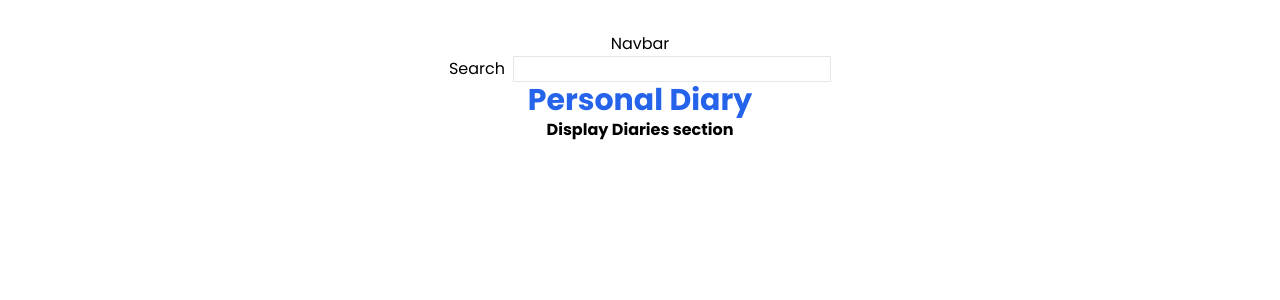
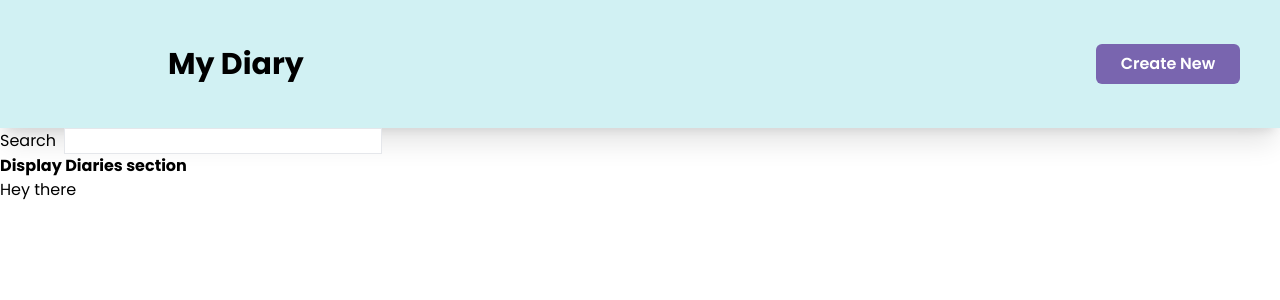
Before and after one commit to mohamedmoghazy/diary-project, a React (Vite) app: page / in a window 1280 px wide. Shown: the top 300 px of the page. Built offline with nearby package versions, Linux system fonts and the light colour scheme.

Commit message:
added navv bar

```diff
--- a/index.html
+++ b/index.html
@@ -1,5 +1,6 @@
 <!DOCTYPE html>
 <html lang="en">
+
 <head>
   <meta charset="UTF-8" />
   <link rel="icon" type="image/svg+xml" href="/vite.svg" />
@@ -9,11 +10,12 @@
     <link rel="preconnect" href="https://fonts.gstatic.com" crossorigin /> -->
   <link
     href="https://fonts.googleapis.com/css2?family=Poppins:ital,wght@0,100;0,200;0,300;0,400;0,500;0,600;0,700;0,800;0,900;1,100;1,200;1,300;1,400;1,500;1,600;1,700;1,800;1,900&display=swap"
-      rel="stylesheet"
-    />
+    rel="stylesheet" />
 </head>
+
 <body>
   <div id="root"></div>
   <script type="module" src="/src/main.jsx"></script>
 </body>
+
 </html>
--- a/src/App.css
+++ /dev/null
@@ -1,6 +0,0 @@
-#root {
-  max-width: 1280px;
-  margin: 0 auto;
-  padding: 2rem;
-  text-align: center;
-}
--- a/src/App.jsx
+++ b/src/App.jsx
@@ -1,7 +1,7 @@
-import "./App.css";
 import Navbar from "./components/Navbar";
 import Search from "./components/Search";
 import DisplayDiaries from "./components/DisplayDiaries";
+import AddNewCard from "./components/AddNewCardButton";
 
 function App() {
   return (
@@ -9,8 +9,8 @@ function App() {
       <div>
         <Navbar />
         <Search />
-        <h1 className="text-3xl text-blue-600 font-bold">Personal Diary</h1>
         <DisplayDiaries />
+        <AddNewCard />
       </div>
     </>
   );
--- /dev/null
+++ b/src/components/AddNewCardButton.jsx
@@ -0,0 +1,10 @@
+function AddNewCard()
+{
+    return (
+    <div>
+        <p> Hey there</p>
+    </div>
+    );
+}
+
+export default AddNewCard;
--- a/src/components/DiaryCard.jsx
+++ b/src/components/DiaryCard.jsx
@@ -0,0 +1,15 @@
+export default Card;
+
+function Card({props})
+{
+    return (
+        <>
+            <li>
+                <div className=" h-80 w-52 justify-center items-center"></div>
+                <h>props.title</h>
+                <p>props.content</p>
+                <p>props.date</p>
+            </li>
+        </>
+    );
+}
--- a/src/components/Navbar.jsx
+++ b/src/components/Navbar.jsx
@@ -1,9 +1,13 @@
 export default function Navbar() {
   return (
-    <header>
-      <nav>
-        <p>Navbar</p>
-      </nav>
+    <header className = "p-10 flex justify-between items-center bg-slategray shadow-xl h-32">
+      <div class="flex items-center p-32">
+            <span class="text-black font-bold text-3xl font-poppins">My Diary</span>
+      </div>
+
+      <button type="button" class="hover:scale-110 rounded-md font-semibold bg-darkkorchid text-white w-36 h-10 font-poppins">
+        Create New </button>
+
     </header>
   );
 }
--- a/src/index.css
+++ b/src/index.css
@@ -7,11 +7,3 @@
   line-height: 1.5;
   font-weight: 400;
 }
-
-body {
-  margin: 0;
-  display: flex;
-  /* place-items: center; */
-  min-width: 320px;
-  min-height: 100vh;
-}
--- a/tailwind.config.js
+++ b/tailwind.config.js
@@ -2,7 +2,15 @@
 export default {
   content: ["./index.html", "./src/**/*.{js,ts,jsx,tsx}"],
   theme: {
-    extend: {},
+    extend: {
+      colors: {
+        'darkkorchid': '#7965AF',
+        'slategray': '#D1F1F3',
+      },
+      fontFamily: {
+        poppins: ['Poppins']
+      },
+    },
   },
   plugins: [],
 };
```
Lines whose indentation alone changed are shown as unchanged.
